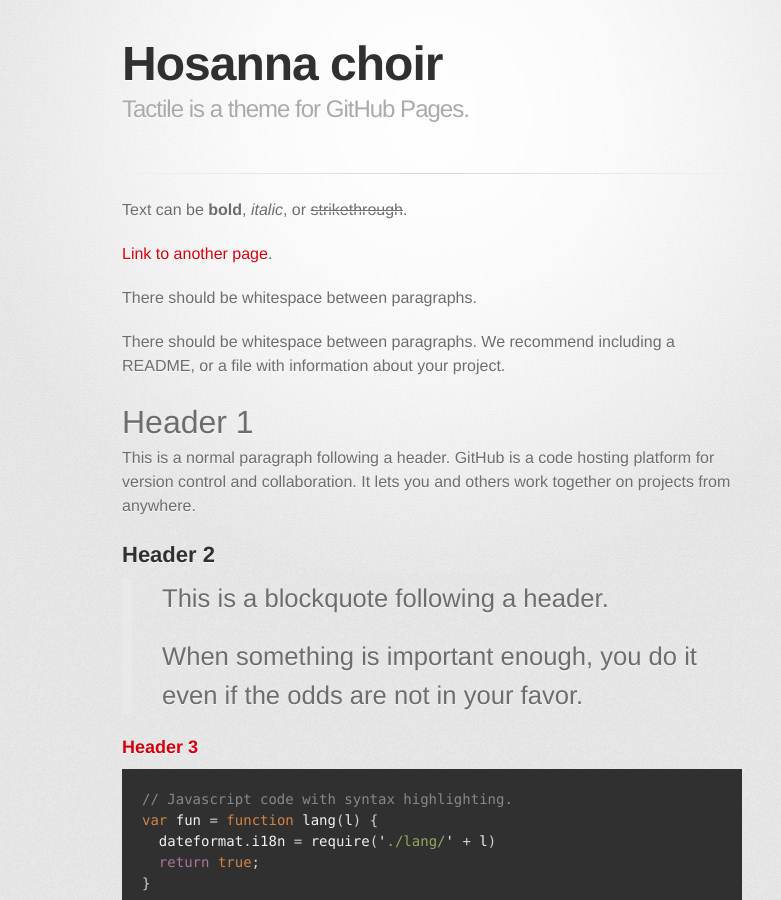
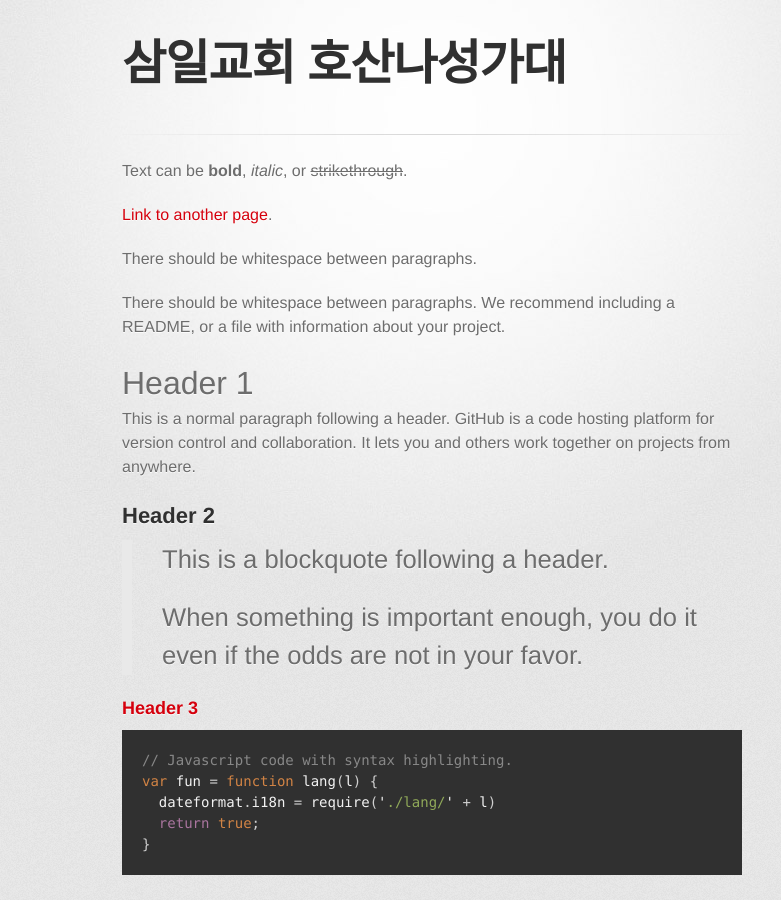
Before and after one commit to hyeongjunkim/web_hosanaachoir, a Jekyll site: the page built from index.md, in a window 1280 px wide and 900 px high. Shown: the whole window, without its empty margins (208-989 px from the left). Built offline with Jekyll 4.4.1, drawn with Linux system fonts in a browser that asks for light colours; some web fonts are replaced; some of the changed text lies outside the part shown.

Commit message:
remote sub_title

```diff
--- a/_config.yml
+++ b/_config.yml
@@ -1,4 +1,4 @@
-title: Hosanna choir
+title: 삼일교회 호산나성가대
 description: Tactile is a theme for GitHub Pages.
 show_downloads: false
 google_analytics:
--- a/_layouts/default.html
+++ b/_layouts/default.html
@@ -19,7 +19,6 @@
 
         <header>
           <h1>{{ page.title | default: site.title | default: site.github.repository_name }}</h1>
-          <h2>{{ page.description | default: site.description | default: site.github.project_tagline }}</h2>
         </header>
         <hr>
         <section id="main_content">
```
